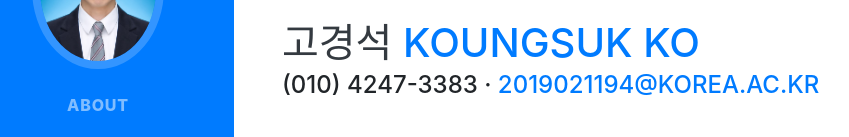
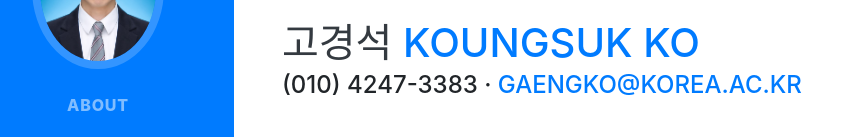
Before and after one commit to GaengKo/GaengKo.github.io, a website with bundled scripts: page index.html in a window 1280 px wide. Shown: the part 287-424 px from the top of the page, without its empty margins (38-887 px from the left). Built offline with nearby package versions, Linux system fonts and the light colour scheme; a web font is replaced by a local one.

Commit message:
change email address

```diff
--- a/index.html
+++ b/index.html
@@ -69,7 +69,7 @@
               </h1>
               <div class="subheading mb-5">
                   (010) 4247-3383 ·
-                  <a href="mailto:2019021194@korea.ac.kr">2019021194@korea.ac.kr</a>
+                  <a href="mailto:gaengko@korea.ac.kr">gaengko@korea.ac.kr</a>
               </div>
               <p class="lead mb-5"></p>
               <div class="social-icons">
```
